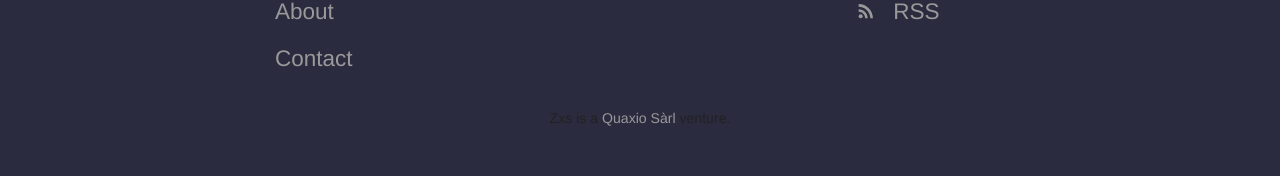
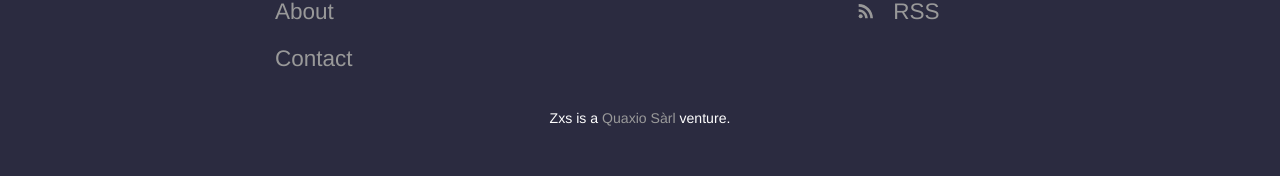
Before and after one commit to zxsdotch/zxsdotch.github.com, a Jekyll site: the page built from index.html, in a window 1280 px wide. Shown: the part 2912-3088 px from the top of the page. Built offline with Jekyll 4.4.1, drawn with Linux system fonts in a browser that asks for light colours.

Commit message:
Fix copyright text color

```diff
--- a/_sass/footer.scss
+++ b/_sass/footer.scss
@@ -76,11 +76,11 @@ footer {
 	.copyright {
 		font-size: .8em;
 		margin: 0 auto;
+		color: #fefefe;
 
 		@media #{$tablet} {
 			text-align: center;
 		}
-
 	}
 
 	&,
```
